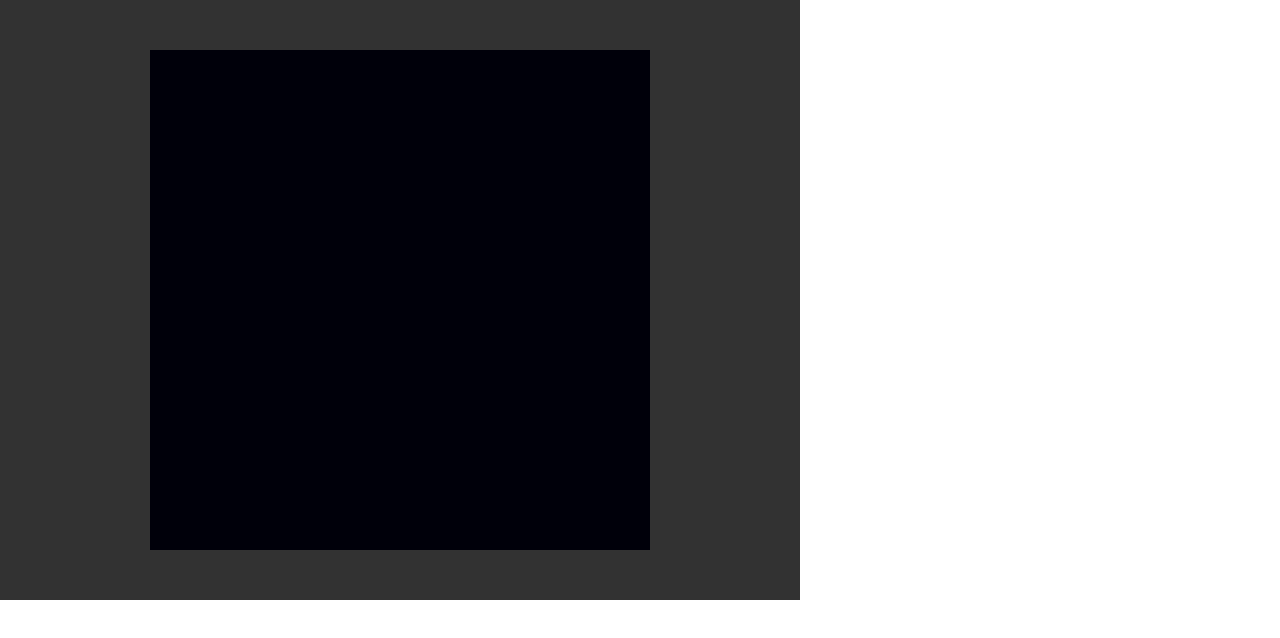
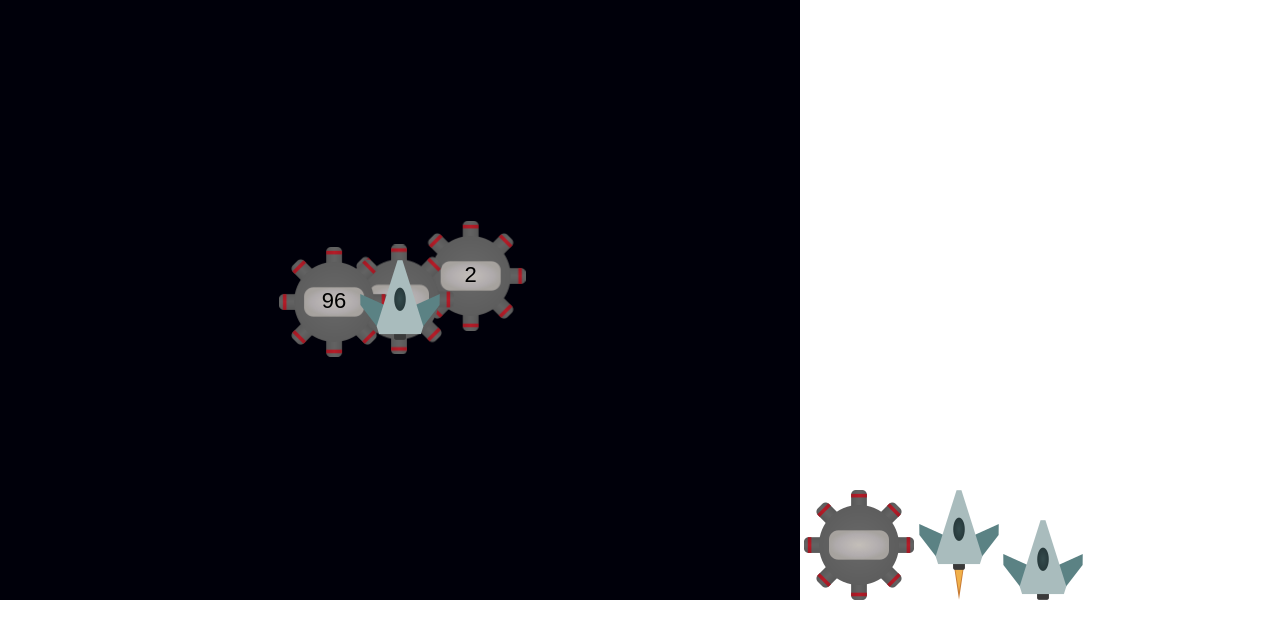
Before and after one commit to ASalbenblatt/ASalbenblatt.github.io, a plain HTML site: page FInal/final.html in a window 1280 px wide. Drawn offline with Linux system fonts and the light colour scheme.

Commit message:
Main Game Loop

```diff
--- a/FInal/final.html
+++ b/FInal/final.html
@@ -5,11 +5,14 @@
     <meta name="viewport" content="width=device-width">
     <title>Volume Wars</title>
     <link rel="stylesheet" href="style.css">
+    <script src="main.js"></script>
   </head>
 
   <body>
     <canvas></canvas>
 
-    <script src="main.js"></script>
+    <img src="Mine.png" id="minePhoto" class="hidden">
+    <img src="Ship-Yes-Thrust.png" id="boostingShip" class="hidden">
+    <img src="Ship-No-Thrust.png" id="stillShip" class="hidden">
   </body>
 </html>
--- a/FInal/main.js
+++ b/FInal/main.js
@@ -1,14 +1,14 @@
 //Constants
 const wander = 0.5
-const attraction = 5
-const deltaVolume = 5
+const attraction = 3
+const deltaVolume = 2
 const enemyList = []
-const thingRadius = 20
+const thingRadius = 40
 const colideMult = 0.3;
 const enemySpeed = 1;
-const gameWidth = 500
-const gameHeight = 500
-const enemyStartGap = 50
+const gameWidth = 4000
+const gameHeight = 4000
+const enemyStartGap = 200
 let lastFrame = 0
 
 const wallColor = [50, 50, 50]
@@ -17,6 +17,16 @@ const testColor = [0, 255, 0]
 
 let position = [gameWidth/2, gameHeight/2]
 let velocity = [0,0]
+let angle = -Math.PI/2
+let angleVel = 0
+const angleDecay = 0.05
+let boosting = false
+let turningRight = false
+let turningLeft = false
+
+const playerSpeed = 0.4
+const turningSpeed = 0.002
+const playerDrag = 0.01
 
 
 
@@ -32,6 +42,10 @@ window.addEventListener("DOMContentLoaded", function() {
         enemyList.push(new enemies(getRandom(0, gameWidth), getRandom(position[1]+(enemyStartGap+thingRadius), gameHeight), volume))
       }
     }
+
+    window.addEventListener("keydown", keyDownHandler)
+    window.addEventListener("keyup", keyUpHandler)
+
     lastFrame = Date.now()
     window.requestAnimationFrame(loop)
 })
@@ -39,12 +53,15 @@ window.addEventListener("DOMContentLoaded", function() {
 function loop () {
   const canvas = document.querySelector("canvas");
   const ctx = canvas.getContext("2d");
+  const image = document.querySelector("#minePhoto")
 
   canvas.width = window.screen.availWidth
   canvas.height = window.screen.availHeight
 
   const frameDelta = (Date.now() - lastFrame)*60/1000
   lastFrame = Date.now()
+
+  // console.log(frameDelta)
 
   ctx.setTransform(1, 0, 0, 1, 0, 0);
   ctx.translate(-1*(position[0]-(canvas.width/2)), -1*(position[1]-(canvas.height/2)))
@@ -63,8 +80,11 @@ function loop () {
   }
   for (enemy of enemyList) {
     enemy.move(frameDelta);
-    enemy.create(ctx);
+    ctx.fillStyle = "black"
+    enemy.create(ctx, image);
   }
+
+  updatePlayer(frameDelta, ctx, canvas)
 
   window.requestAnimationFrame(loop)
 }
@@ -85,7 +105,7 @@ class enemies {
 
     this.vel = vecAdd(
       vecScale(frameDelta * wander * Math.sqrt(dis / 255), wanderVec),
-      vecScale(frameDelta * attraction * this.volume / dis ** 1.3, vecPoint(this.coord, position))
+      vecScale(frameDelta * attraction / (dis ** 0.1), vecPoint(this.coord, position))
     );
   }
 
@@ -118,10 +138,85 @@ class enemies {
     ];
   }
 
-  create(ctx) {
-    //TODO
+  create(ctx, image) {
+    ctx.drawImage(image, this.coord[0]-(image.width/2), this.coord[1]-(image.width/2))
+    ctx.font = "22px sans-serif"
+    ctx.textBaseline = "middle"
+    ctx.textAlign = "center"
+    ctx.fillText(this.volume, this.coord[0], this.coord[1])
   }
 }
+
+function updatePlayer (frameDelta, ctx, canvas) {
+  if (boosting) {
+    velocity = vecAdd(velocity, vecScale(frameDelta*playerSpeed, [Math.cos(angle), Math.sin(angle)]))
+  }
+  if (turningLeft) {
+    angleVel -= turningSpeed
+  }
+  if (turningRight) {
+    angleVel += turningSpeed
+  }
+
+  angleVel *= 1 - angleDecay
+  angle += angleVel
+  velocity = vecScale(1-(frameDelta*playerDrag), velocity)
+  position = vecAdd(position, vecScale(frameDelta, velocity))
+
+  angle = angle % (2*Math.PI)
+  if (position[0] < thingRadius) {
+    // angle = Math.PI - angle;
+    velocity[0] *= -1
+  } else if(position[0] > gameWidth - thingRadius) {
+    // angle = Math.PI - angle;
+    velocity[0] *= -1
+  } else if (position[1] < thingRadius) {
+    // angle *= -1;
+    velocity[1] *= -1
+  } else if (position[1] > gameHeight - thingRadius) {
+    // angle *= -1;
+    velocity[1] *= -1
+  }
+
+  position = [
+    constrain(position[0], thingRadius, gameWidth - thingRadius),
+    constrain(position[1], thingRadius, gameHeight - thingRadius),
+  ];
+
+  let image
+  if (boosting) {
+    image = document.querySelector("#boostingShip")
+  } else {
+    image = document.querySelector("#stillShip")
+  }
+
+
+  ctx.save()
+  ctx.translate(position[0], position[1])
+  ctx.rotate((Math.PI/2)+angle)
+  ctx.drawImage(image, -1*thingRadius, -1*thingRadius)
+  ctx.restore()
+}
+
+function keyUpHandler (event) {
+  if (event.key == " ") {
+    boosting = false
+  } else if (event.key == "A" || event.key == "a" || event.key == "ArrowLeft") {
+    turningLeft = false
+  } else if (event.key == "D" || event.key == "d" || event.key == "ArrowRight") {
+    turningRight = false
+  }
+}
+function keyDownHandler (event) {
+  if (event.key == " ") {
+    boosting = true
+  } else if (event.key == "A" || event.key == "a" || event.key == "ArrowLeft") {
+    turningLeft = true
+  } else if (event.key == "D" || event.key == "d" || event.key == "ArrowRight") {
+    turningRight = true
+  }
+}
+
 
 /** Get a random number in the range [min, max) */
 function getRandom(min, max) {
--- a/FInal/style.css
+++ b/FInal/style.css
@@ -11,3 +11,7 @@ body {
   overflow: hidden;
   height: inherit;
 }
+
+.hidden {
+  display: hidden;
+}
```
Also changed, not shown: FInal/Mine.png (added), FInal/Ship-No-Thrust.png (added), FInal/Ship-Yes-Thrust.png (added).
